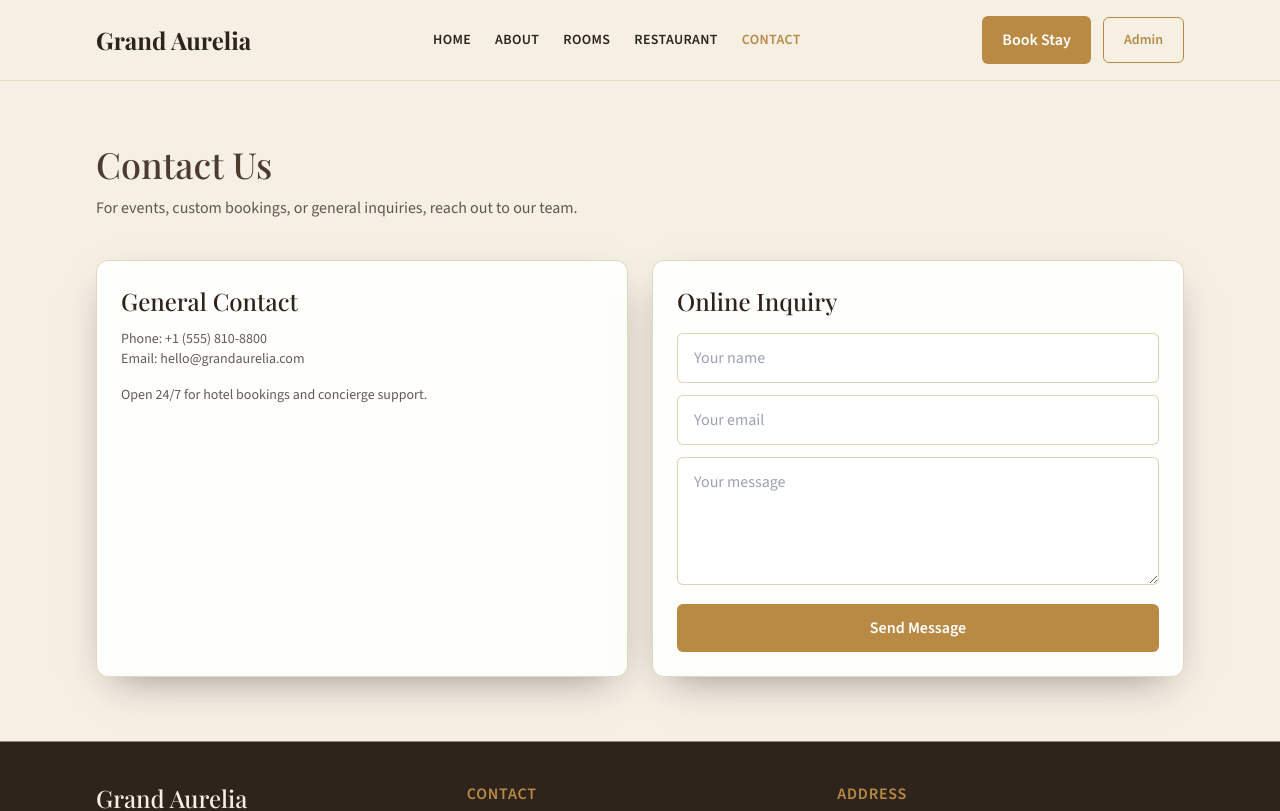
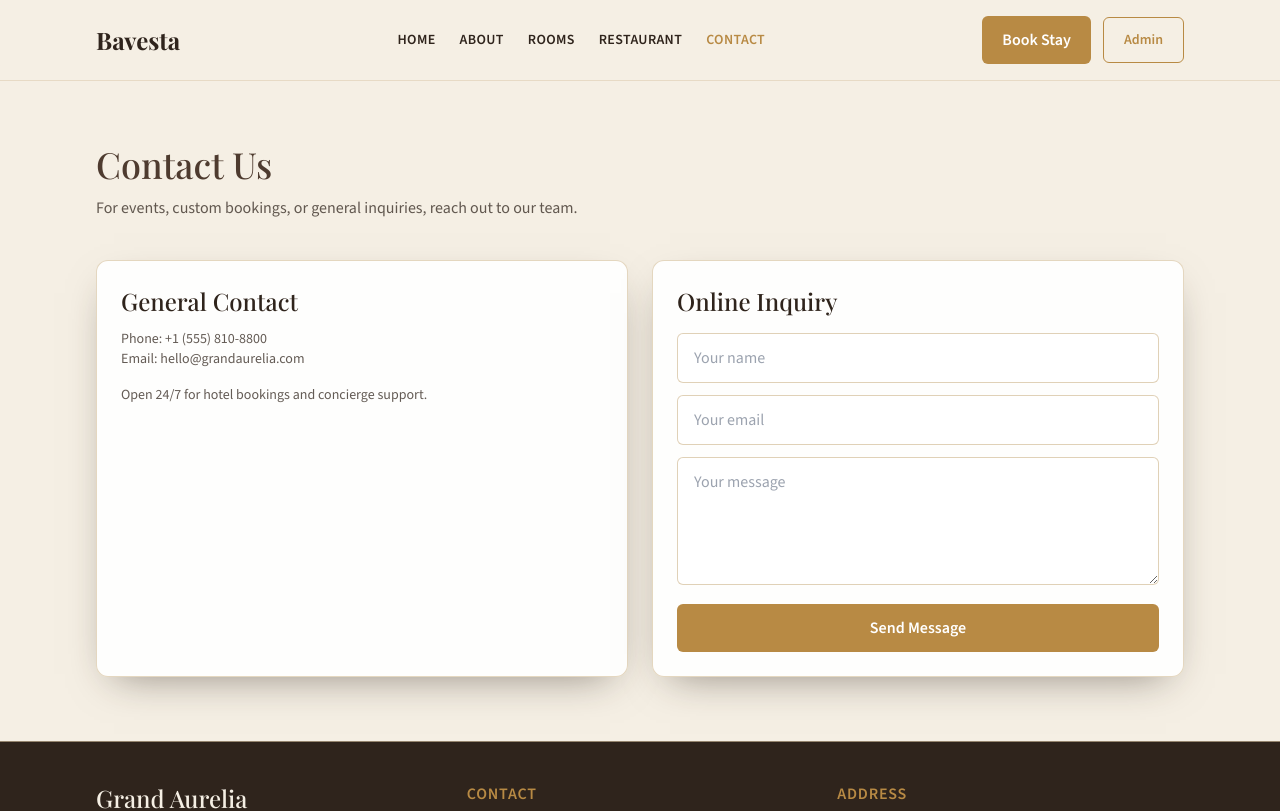
Before and after one commit to ritam-g/Bavesta, a React (Vite) app in the folder frontend/: page /contact in a window 1280 px wide. Shown: the top 811 px of the page. Built offline with nearby package versions, Linux system fonts and the light colour scheme; no server answers.

Commit message:
fix: update navbar brand name from Grand Aurelia to Bavesta

```diff
--- a/frontend/src/components/layout/Navbar.jsx
+++ b/frontend/src/components/layout/Navbar.jsx
@@ -17,7 +17,7 @@ function Navbar() {
     <header className="fixed inset-x-0 top-0 z-50 border-b border-sand/50 bg-cream/95 backdrop-blur-md">
       <nav className="section-shell flex h-20 items-center justify-between gap-4">
         <Link to="/" className="font-display text-xl font-bold text-espresso sm:text-2xl">
-          Grand Aurelia
+          Bavesta
         </Link>
 
         <div className="hidden items-center gap-6 md:flex">
```
